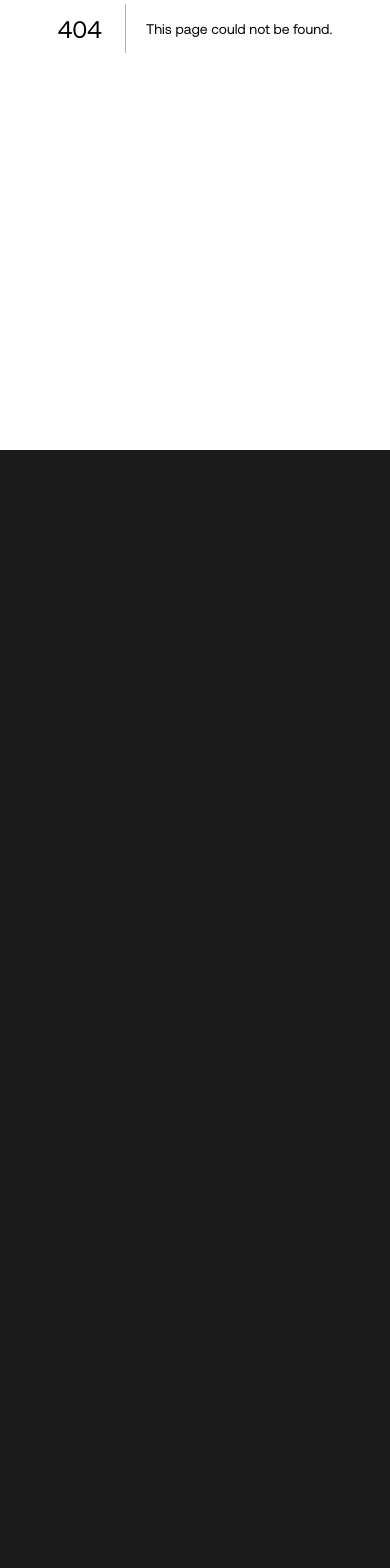
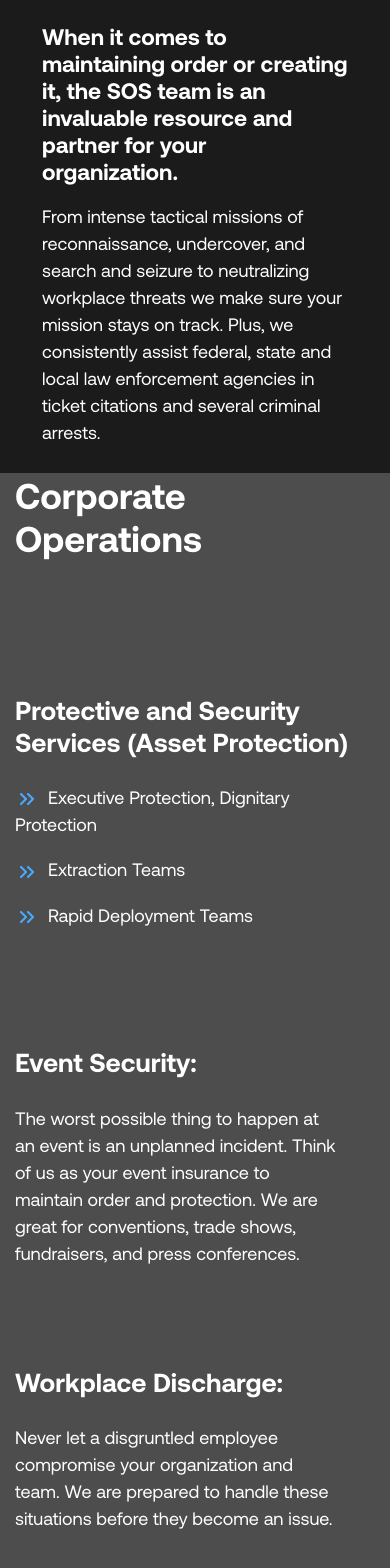
Before and after one commit to ricardopp1992/sos-next, a Next.js app: page /corporate-service in a window 390 px wide. Before the commit this address had no page. Shown: the part 394-1962 px from the top of the page. Before the commit the page ends 844 px from the top, so only its background shows below. Built offline with nearby package versions, Linux system fonts and the light colour scheme.

Commit message:
finished corporate desktop version, responsive almost done

```diff
--- /dev/null
+++ b/src/assets/styles/pages/_corporate.module.scss
@@ -0,0 +1,96 @@
+@import '../controls/theme-media-query.scss';
+@import '../variables.scss';
+
+/** AFTER HERO */
+.after_hero {
+  p {
+    margin-top: 1rem;
+    font-weight: normal;
+  }
+}
+
+/* CONTENT CORPORATE */
+.content_corporate1 {
+  background-color: $sosGray;
+
+  @include desktops {
+    padding: 5rem 0;
+  }
+
+  .corporate_title {
+    margin-bottom: 4rem;
+  }
+
+  .content_item {
+    margin: 2rem 0;
+
+    h3 {
+      font-size: 1.45rem;
+      margin: 1.5rem 0;
+    }
+
+    p {
+      font-weight: normal;
+      padding-right: 2rem;
+    }
+
+    a {
+      color: $sosBlue;
+      margin-top: 2rem;
+      margin-right: 2rem;
+      float: right;
+      text-decoration: underline;
+      font-weight: bold;
+      font-size: 1rem;
+    }
+
+    li {
+      margin: 1rem 0;
+    }
+  }
+}
+
+/* CONTENT CORPORATE 2 */
+.content_corporate2 {
+  background-color: $sosMediumGray;
+
+  @include desktops {
+    padding-bottom: 5rem;
+  }
+
+  .content_large_image {
+    width: 100%;
+
+    @include desktops {
+    }
+  }
+
+  .content_title {
+    color: $sosBlack;
+    margin-top: 5rem;
+  }
+
+  .content_item {
+    color: $sosBlack;
+    margin: 1rem 0;
+
+    @include desktops {
+      margin: 2rem 0;
+    }
+
+    h3 {
+      font-size: 1.45rem;
+      margin: 1.5rem 0;
+    }
+
+    p {
+      font-weight: normal;
+      text-align: justify;
+
+      @include desktops {
+        padding-right: 5rem;
+        text-align: left;
+      }
+    }
+  }
+}
--- a/src/assets/styles/pages/_personal.module.scss
+++ b/src/assets/styles/pages/_personal.module.scss
@@ -4,6 +4,7 @@
 /*Text after Hero*/
 
 .hero_content{
+  color: #fff;
 
   @include mobile-xs {
       padding: 1.5rem;
--- a/src/assets/styles/variables.scss
+++ b/src/assets/styles/variables.scss
@@ -1,3 +1,5 @@
 $sosLightGray: #E8E5E5;
 $sosGray: #4D4D4D;
+$sosMediumGray: #C4C4C8;
 $sosBlack: #1B1B1B;
+$sosBlue: #4AA8FF;
--- a/src/components/personal/QuoteAndCTA.jsx
+++ b/src/components/QuoteAndCTA.jsx
@@ -1,16 +1,15 @@
 import React from 'react';
 import { Col, Container, Row } from 'react-bootstrap';
 
-import styles from '../../assets/styles/pages/_personal.module.scss';
+import styles from '../assets/styles/pages/_personal.module.scss';
 
-const QuoteAndCTA = () => {
+const QuoteAndCTA = ({ quote = "", backgroundColor = false }) => {
   return (
     <div className={styles.quote_cta_section}>
-      <div className={styles.gray_block} />
+      <div className={styles.gray_block} style={{ backgroundColor }} />
       <div className={styles.text_and_patter}>
         <h2 className={styles.quote_text}>
-          “The best lightning rod for your protection is your own spine.”<br/>
-            ― Ralph Waldo Emerson
+          {quote}
         </h2>
         <img src="/img/team/team-pattern-bottom.svg" className={styles.quote_patter} atl="patter cta" />
       </div>
--- /dev/null
+++ b/src/components/TextAfterHero.jsx
@@ -0,0 +1,20 @@
+import React from 'react';
+import { Col, Container, Row } from 'react-bootstrap';
+
+import styles from '../assets/styles/pages/_personal.module.scss';
+
+const TextAfterHero = ({ children, lg = 6, sm = 12}) => {
+  return (
+    <Container>
+      <Row className={styles.hero_content}>
+        <Col sm={sm} lg={lg} className="py-sm-4 py-md-4 py-lg-5">
+          {
+            children
+          }
+        </Col>
+      </Row>
+    </Container>
+  );
+};
+
+export default TextAfterHero;
--- /dev/null
+++ b/src/components/corporate/AfterHeroCorporate.jsx
@@ -0,0 +1,17 @@
+import React from 'react';
+import TextAfterHero from '../TextAfterHero';
+
+import styles from '../../assets/styles/pages/_corporate.module.scss';
+
+const AfterHeroCorporate = () => {
+  return (
+    <TextAfterHero sm={12} lg={12}>
+      <div className={styles.after_hero}>
+        <h5>When it comes to maintaining order or creating it, the SOS team is an invaluable resource and partner for your organization.</h5>
+        <p>From intense tactical missions of reconnaissance, undercover, and search and seizure to neutralizing workplace threats we make sure your mission stays on track. Plus, we consistently assist federal, state and local law enforcement agencies in ticket citations and several criminal arrests.</p>
+      </div>
+    </TextAfterHero>
+  );
+};
+
+export default AfterHeroCorporate;
--- /dev/null
+++ b/src/components/corporate/ContentCorporate.jsx
@@ -0,0 +1,57 @@
+import React from 'react';
+import Link from 'next/link';
+import { Col, Container, Row } from 'react-bootstrap';
+
+import ListArrow from '../utils/ListArrow';
+
+import styles from '../../assets/styles/pages/_corporate.module.scss';
+
+const practiveServices = [
+  'Executive Protection, Dignitary Protection',
+  'Extraction Teams',
+  'Rapid Deployment Teams'
+]
+
+const ContentCorporate = () => {
+  return (
+    <div className={styles.content_corporate1}>
+      <Container>
+        <h2 className={styles.corporate_title}>Corporate Operations</h2>
+        <Row>
+          <ParagraphItem>
+            <h3>Protective and Security Services (Asset Protection)</h3>
+            <ul>{ practiveServices.map(item => <ListArrow key={item} item={item} />) }</ul>
+          </ParagraphItem>
+          <ParagraphItem>
+            <h3>Event Security:</h3>
+            <p>The worst possible thing to happen at an event is an unplanned incident. Think of us as your event insurance to maintain order and protection. We are great for conventions, trade shows, fundraisers, and press conferences.</p>
+          </ParagraphItem>
+          <ParagraphItem>
+            <h3>Workplace Discharge:</h3>
+            <p>Never let a disgruntled employee compromise your organization and team. We are prepared to handle these situations before they become an issue. </p>
+          </ParagraphItem>
+          <ParagraphItem>
+            <h3>Team building and Training:</h3>
+            <p>For the organizations looking to educate and develop their team, our trainings and courses provide peace of mind and strengthen your bench. </p>
+            <Link href="/#"><a>read more{` >>>`}</a></Link>
+          </ParagraphItem>
+          <ParagraphItem>
+            <h3>Security Consulting:</h3>
+            <p>Let our expert team assess, evaluate, and provide recommendations for your security needs. Our team is always looking to provide cover, guidance, and force when necessary. </p>
+          </ParagraphItem>
+        </Row>
+      </Container>
+
+    </div>
+  );
+}
+
+const ParagraphItem = ({children}) => (
+  <Col lg={6} sm={12} className={styles.content_item}>
+    {
+      children
+    }
+  </Col>
+);
+
+export default ContentCorporate;
--- /dev/null
+++ b/src/components/corporate/ContentCorporate2.jsx
@@ -0,0 +1,55 @@
+import React from 'react';
+import { Col, Container, Row } from 'react-bootstrap';
+
+import styles from '../../assets/styles/pages/_corporate.module.scss';
+
+const ContentCorporate2 = () => {
+  return (
+    <div className={styles.content_corporate2}>
+      <img src="/img/corporate/corporate-middle.png" className={styles.content_large_image} />
+      <Container>
+        <h2 className={styles.content_title}>Industries</h2>
+        <Row>
+          <ParagraphItem>
+            <h3>Your Section 8-clean up task force: </h3>
+            <p>We have executed over 5,000 secure evictions, and are experts at ensuring your image and assets are protected. </p>
+          </ParagraphItem>
+          <ParagraphItem>
+            <h3>Cannabis:</h3>
+            <p>In this budding industry you have a lot to protect. From fields, production to centers, warehouses, and dispensaries your locations must be properly secured. Don’t forget about transportation from location to location. And the needs keep on growing. </p>
+          </ParagraphItem>
+          <ParagraphItem>
+            <h3>Communities:</h3>
+            <p>From retirement, to excliusive residential communities there is a lot of responsibility to keep everyone safe. Our secret service like approach is ideal for domestic and international locations. </p>
+          </ParagraphItem>
+          <ParagraphItem>
+            <h3>News Crew Protection:</h3>
+            <p>Wherever there is a story to tell, you are there.  Make sure your team can do their jobs without fear or threat. </p>
+          </ParagraphItem>
+          <ParagraphItem>
+            <h3>Law Firms:</h3>
+            <p>When you have an investigation, there is no better team than SOS to handle delicate, and not so delicate, situations. </p>
+          </ParagraphItem>
+          <ParagraphItem>
+            <h3>Port Security:</h3>
+            <p>Private military and security is just the type of protection you need when it comes to jobs big and small. It’s not worth the risk to have an under-supported team and a partner for unique operations that call for a strong presence. </p>
+          </ParagraphItem>
+          <ParagraphItem>
+            <h3>Banking/Financial Institutions:</h3>
+            <p>Nothing needs more security than money. Our expert team has the training, credentials, and expertise to ensure nothing and no one is at risk when there is a threat. For special operations, when the world gets crazy, or just for a consultation, SOS is your partner.</p>
+          </ParagraphItem>
+        </Row>
+      </Container>
+    </div>
+  );
+}
+
+const ParagraphItem = ({children}) => (
+  <Col lg={6} sm={12} className={styles.content_item}>
+    {
+      children
+    }
+  </Col>
+);
+
+export default ContentCorporate2;
--- /dev/null
+++ b/src/pages/corporate-service.jsx
@@ -0,0 +1,22 @@
+import React from 'react';
+
+import Layout from '../components/Layout/Layout';
+import HeroComponent from '../components/HeroComponent';
+import AfterHeroCorporate from '../components/corporate/AfterHeroCorporate';
+import ContentCorporate from '../components/corporate/ContentCorporate';
+import ContentCorporate2 from '../components/corporate/ContentCorporate2';
+import QuoteAndCTA from '../components/QuoteAndCTA'
+
+const CorporateService = () => {
+  return (
+    <Layout title="Corporate Service">
+      <HeroComponent title="Corporate Service" image="/img/corporate/hero-coporate.png" />
+      <AfterHeroCorporate />
+      <ContentCorporate />
+      <ContentCorporate2 />
+      <QuoteAndCTA backgroundColor="#C4C4C8" />
+    </Layout>
+  );
+}
+
+export default CorporateService;
```
Also changed, not shown: src/components/personal/AfterHeroService.jsx (added, +15 -0 lines), src/components/personal/TextAfterHero.jsx (deleted, +0 -21 lines), src/pages/personal-service.jsx (+4 -4 lines), public/img/corporate/corporate-middle.png (added), public/img/corporate/hero-coporate.png (added).
